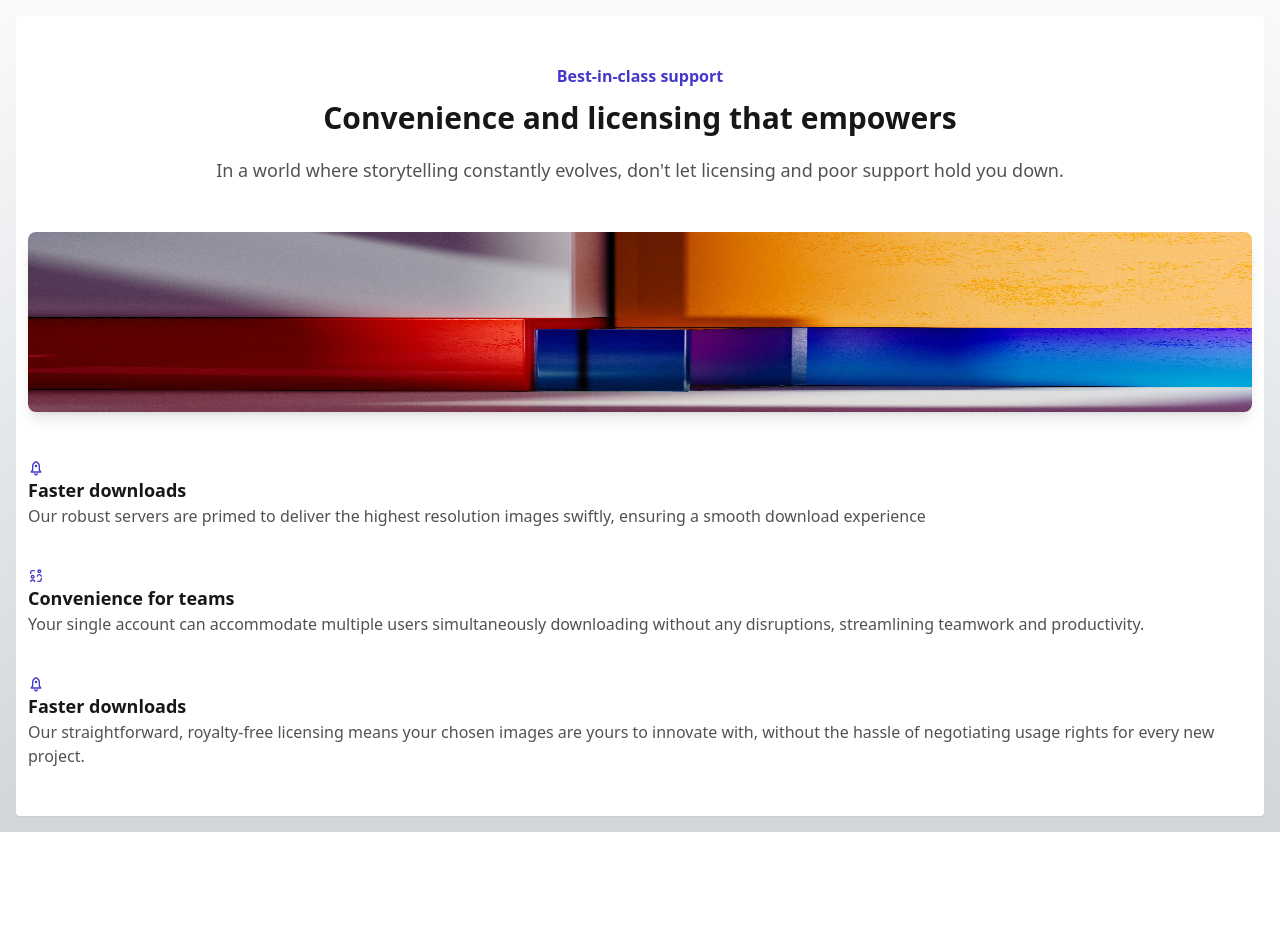
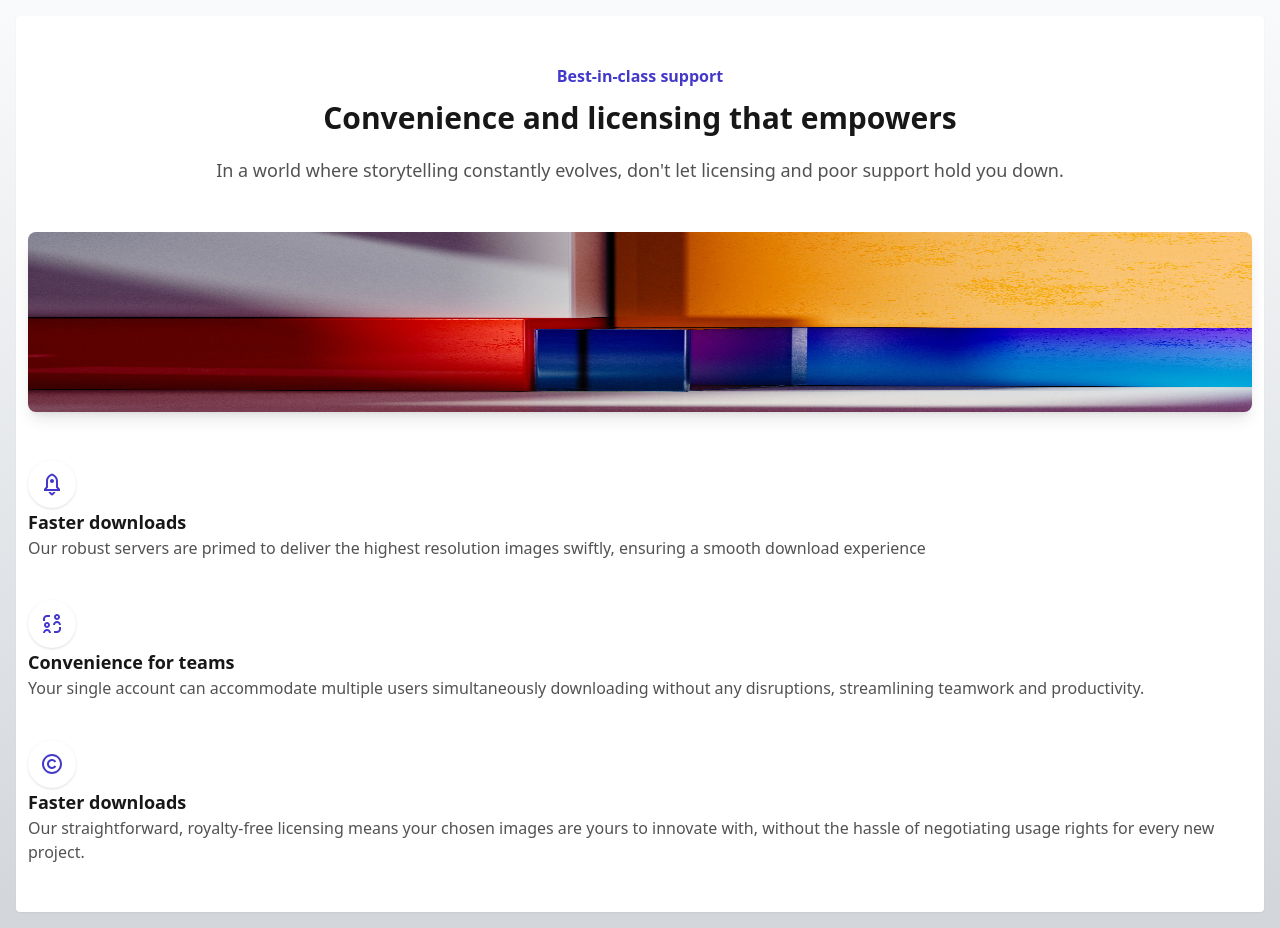
Before and after one commit to CodyJPerry/features-section-side-image, a Next.js app: page / in a window 1280 px wide. Before the commit the page ends 832 px from the top, so only its background shows below. Built offline with nearby package versions, Linux system fonts and the light colour scheme.

Commit message:
Setup icon circle and markup correctly

```diff
--- a/app/page.tsx
+++ b/app/page.tsx
@@ -17,25 +17,31 @@ export default function Home() {
         <div>
           <ul className="flex flex-col gap-10">
             <li>
+              <span className="h-12 w-12 bg-white shadow rounded-full flex items-center justify-center">
+                <RiRocket2Line className="text-indigo-700 h-6 w-6" />
+              </span>
               <div>
-                <RiRocket2Line className="text-indigo-700" />
                 <h3 className="text-lg font-semibold text-neutral-900">Faster downloads</h3>
+                <p className="text-base font-normal text-neutral-600">Our robust servers are primed to deliver the highest resolution images swiftly, ensuring a smooth download experience</p>
               </div>
-              <p className="text-base font-normal text-neutral-600">Our robust servers are primed to deliver the highest resolution images swiftly, ensuring a smooth download experience</p>
             </li>
             <li>
+              <span className="h-12 w-12 bg-white shadow rounded-full flex items-center justify-center">
+                <RiP2pLine className="text-indigo-700 h-6 w-6" />
+              </span>
               <div>
-                <RiP2pLine className="text-indigo-700" />
                 <h3 className="text-lg font-semibold text-neutral-900">Convenience for teams</h3>
+                <p className="text-base font-normal text-neutral-600">Your single account can accommodate multiple users simultaneously downloading without any disruptions, streamlining teamwork and productivity.</p>
               </div>
-              <p className="text-base font-normal text-neutral-600">Your single account can accommodate multiple users simultaneously downloading without any disruptions, streamlining teamwork and productivity.</p>
             </li>
             <li>
+              <span className="h-12 w-12 bg-white shadow rounded-full flex items-center justify-center">
+                <RiCopyrightLine className="text-indigo-700 h-6 w-6" />
+              </span>
               <div>
-                <RiRocket2Line className="text-indigo-700" />
                 <h3 className="text-lg font-semibold text-neutral-900">Faster downloads</h3>
+                <p className="text-base font-normal text-neutral-600">Our straightforward, royalty-free licensing means your chosen images are yours to innovate with, without the hassle of negotiating usage rights for every new project.</p>
               </div>
-              <p className="text-base font-normal text-neutral-600">Our straightforward, royalty-free licensing means your chosen images are yours to innovate with, without the hassle of negotiating usage rights for every new project.</p>
             </li>
           </ul>
         </div>
```
